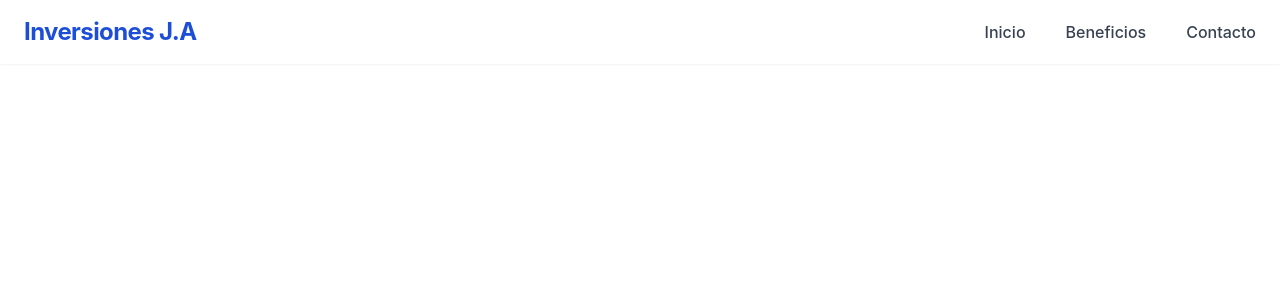
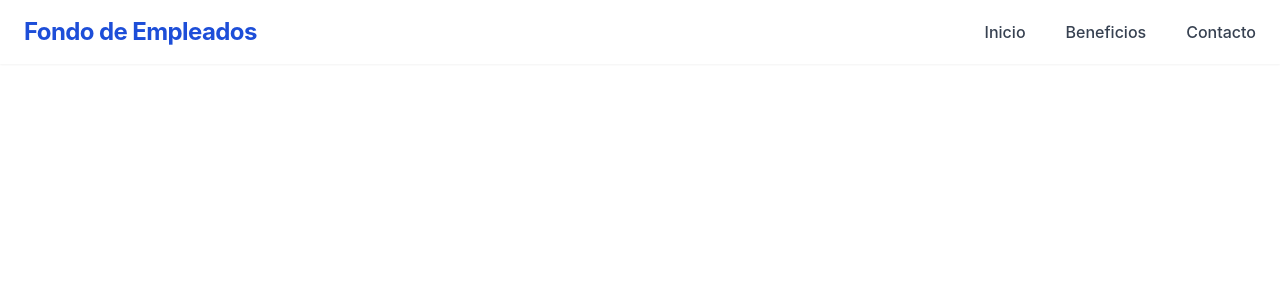
Before and after one commit to Emmanuelxs13/mi-proyecto-inversiones, a React (Vite) app in the folder frontend/: page / in a window 1280 px wide. Shown: the top 300 px of the page. Built offline with nearby package versions, Linux system fonts and the light colour scheme.

Commit message:
Cambio del titulo del navbar

```diff
--- a/frontend/src/components/Navbar.tsx
+++ b/frontend/src/components/Navbar.tsx
@@ -12,7 +12,7 @@ const Navbar = () => {
       <div className="max-w-7xl mx-auto px-6 py-4 flex justify-between items-center">
         {/* Logo */}
         <h1 className="text-2xl font-bold text-blue-700 tracking-tight">
-          Inversiones J.A
+          Fondo de Empleados
         </h1>
 
         {/* Menú hamburguesa visible solo en móvil */}
```
